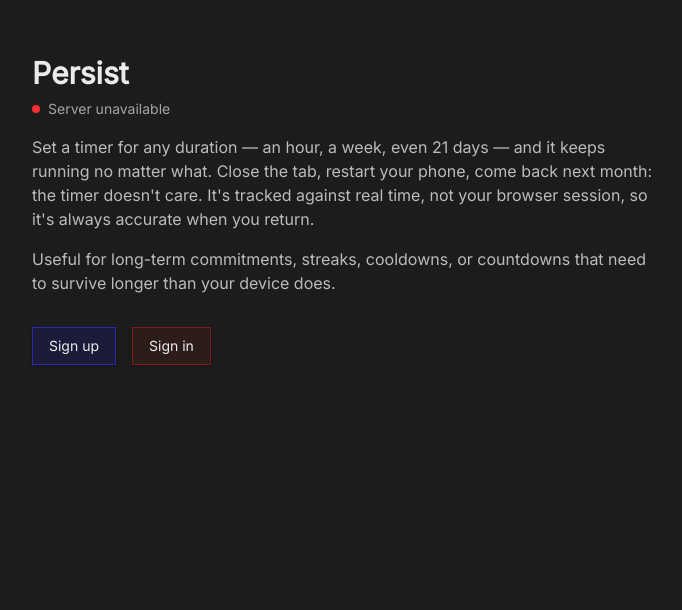
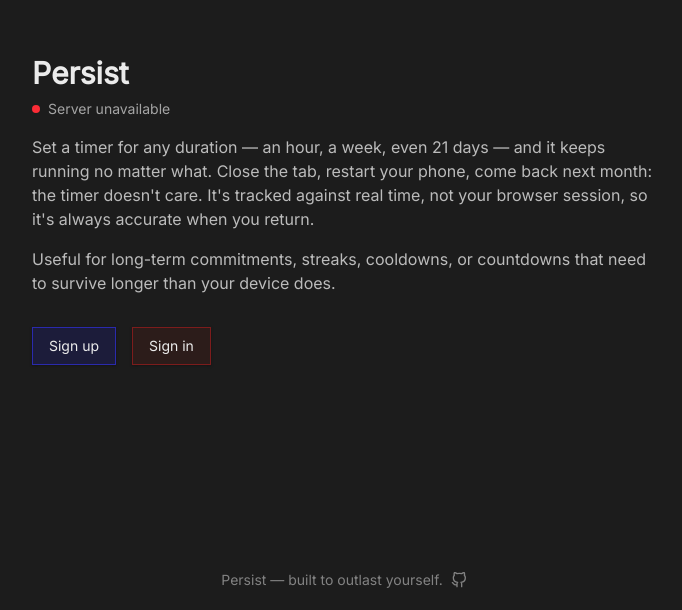
Before and after one commit to chandan-1427/Persist, a React (Vite) app in the folder web/: page / in a window 1280 px wide. Shown: the part 190-800 px from the top of the page, without its empty margins (296-978 px from the left). Built offline with nearby package versions, Linux system fonts and the light colour scheme; no server answers.

Commit message:
feat: build footer

```diff
--- a/web/package.json
+++ b/web/package.json
@@ -16,6 +16,7 @@
     "react": "^19.2.7",
     "react-dom": "^19.2.7",
     "react-hook-form": "^7.81.0",
+    "react-icons": "^5.7.0",
     "react-router-dom": "^7.18.1",
     "tailwindcss": "^4.3.2",
     "zod": "^4.4.3"
--- a/web/src/App.tsx
+++ b/web/src/App.tsx
@@ -1,7 +1,8 @@
 import { BrowserRouter, Routes, Route } from 'react-router-dom'
-import { LandingPage } from './pages/LandingPage'
-import { SignupPage } from './pages/SignupPage'
-import { SigninPage } from './pages/SigninPage'
+import { LandingPage } from '@/pages/LandingPage'
+import { SignupPage } from '@/pages/SignupPage'
+import { SigninPage } from '@/pages/SigninPage'
+import { Footer } from '@/components/layout/Footer'
 
 export default function App() {
   return (
@@ -11,6 +12,7 @@ export default function App() {
         <Route path="/signin" element={<SigninPage />} />
         <Route path="/" element={<LandingPage />} />
       </Routes>
+      <Footer />
     </BrowserRouter>
   )
 }
--- /dev/null
+++ b/web/src/components/layout/Footer.tsx
@@ -0,0 +1,21 @@
+import { FiGithub } from "react-icons/fi";
+
+export function Footer() {
+  return (
+    <footer className="pointer-events-none fixed inset-x-0 bottom-0 z-10 flex items-center justify-center gap-2 py-5 text-sm text-white/45">
+      <p>Persist — built to outlast yourself.</p>
+
+      <div className="pointer-events-auto flex items-center gap-3">
+        <a
+          href="https://github.com/chandan-1427/Persist"
+          target="_blank"
+          rel="noopener noreferrer"
+          title="Persist repo"
+          className="flex items-center gap-1 text-white/45 transition-colors hover:text-white/80"
+        >
+          <FiGithub className="h-4 w-4" />
+        </a>
+      </div>
+    </footer>
+  )
+}
```
Also changed, not shown: 1 other file (tests, documents, lock files or other folders).
